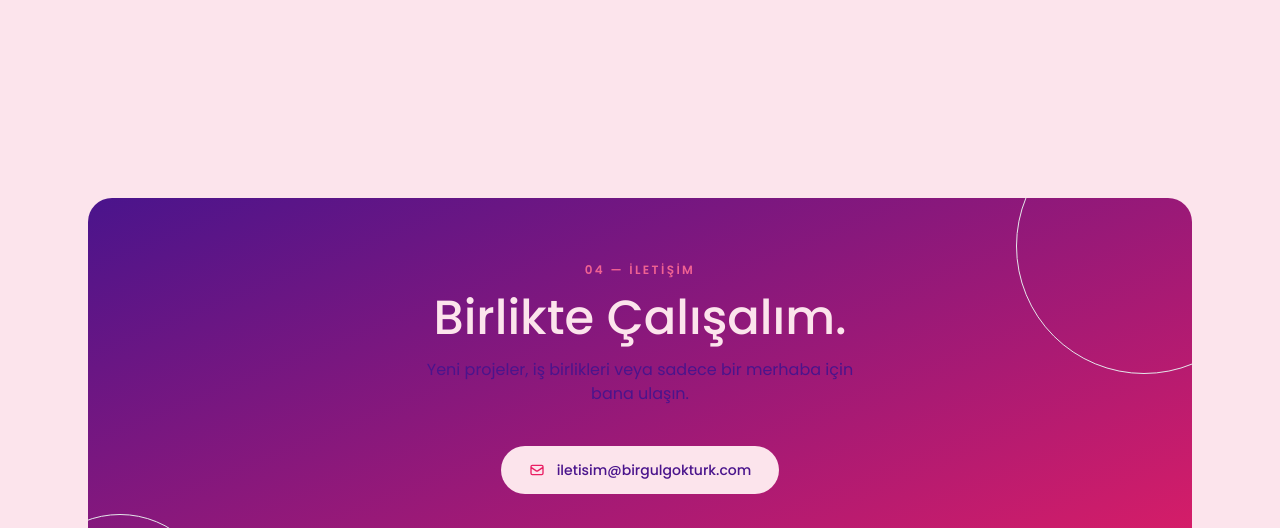
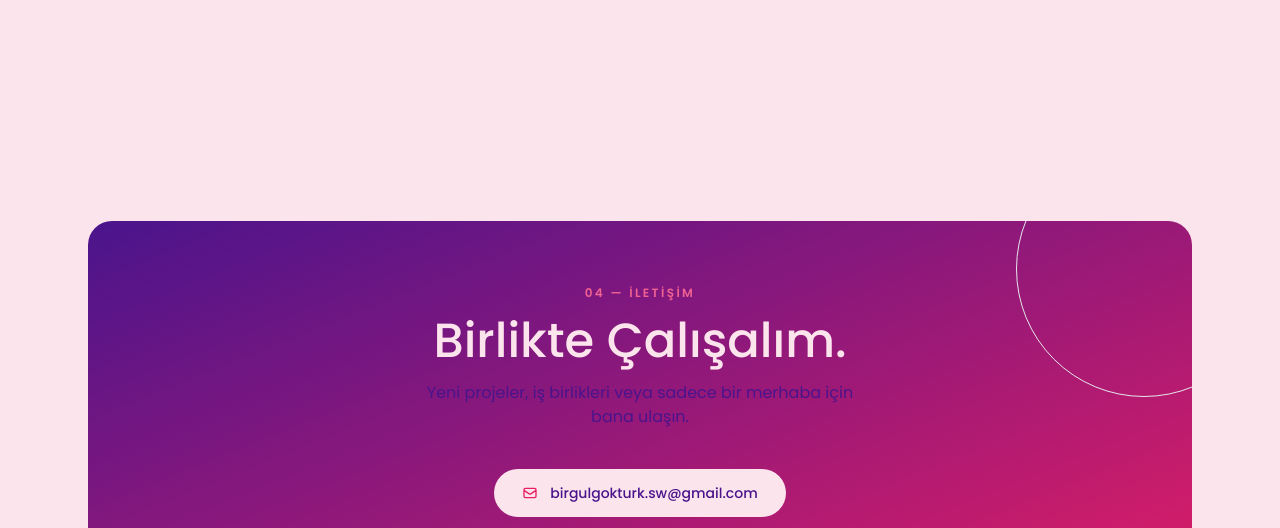
Before and after one commit to BirgulGokturk/portfolio, a plain HTML site: page index.html in a window 1280 px wide. Shown: the part 2898-3426 px from the top of the page. Drawn offline with nearby package versions, Linux system fonts and the light colour scheme; no server answers.

Commit message:
Update projects safely without breaking syntax

```diff
--- a/index.html
+++ b/index.html
@@ -279,7 +279,7 @@
                                 d="M20.447 20.452h-3.554v-5.569c0-1.328-.027-3.037-1.852-3.037-1.853 0-2.136 1.445-2.136 2.939v5.667H9.351V9h3.414v1.561h.046c.477-.9 1.637-1.85 3.37-1.85 3.601 0 4.267 2.37 4.267 5.455v6.286zM5.337 7.433a2.062 2.062 0 01-2.063-2.065 2.064 2.064 0 112.063 2.065zm1.782 13.019H3.555V9h3.564v11.452zM22.225 0H1.771C.792 0 0 .774 0 1.729v20.542C0 23.227.792 24 1.771 24h20.451C23.2 24 24 23.227 24 22.271V1.729C24 .774 23.2 0 22.222 0h.003z" />
                         </svg>
                     </a>
-                    <a href="mailto:iletisim@birgulgokturk.com"
+                    <a href="mailto:birgulgokturk.sw@gmail.com"
                         class="w-12 h-12 rounded-full bg-sand flex items-center justify-center text-accent hover:bg-accent hover:text-cream transition-all duration-300 shadow-sm">
                         <svg class="w-5 h-5" fill="none" viewBox="0 0 24 24" stroke="currentColor" stroke-width="2">
                             <path
@@ -516,14 +516,14 @@
 
                 <div class="flex flex-col sm:flex-row items-center justify-center gap-4 mb-10 relative z-10">
                     <!-- Email -->
-                    <a href="mailto:iletisim@birgulgokturk.com"
+                    <a href="mailto:birgulgokturk.sw@gmail.com"
                         class="inline-flex items-center gap-3 bg-cream text-ink font-medium text-sm rounded-full px-7 py-3.5 hover:bg-sand transition-colors duration-300 group">
                         <svg class="w-4 h-4 text-accent" fill="none" viewBox="0 0 24 24" stroke="currentColor"
                             stroke-width="2">
                             <path
                                 d="M3 8l7.89 5.26a2 2 0 002.22 0L21 8M5 19h14a2 2 0 002-2V7a2 2 0 00-2-2H5a2 2 0 00-2 2v10a2 2 0 002 2z" />
                         </svg>
-                        iletisim@birgulgokturk.com
+                        birgulgokturk.sw@gmail.com
                     </a>
                 </div>
 
@@ -625,10 +625,10 @@
 
         // ─── GitHub Projects ───
         const repos = [
-            { owner: 'BirgulGokturk', repo: 'Automated-File-Organizer', icon: 'M3 7v10a2 2 0 002 2h14a2 2 0 002-2V9a2 2 0 00-2-2h-6l-2-2H5a2 2 0 00-2 2z', desc: 'Dosyaları türlerine göre otomatik sınıflandıran ve düzenleyen akıllı bir otomasyon aracı.' },
-            { owner: 'nazlikaraagac', repo: 'akilli-tarim-yonetim-sistemi', icon: 'M3.055 11H5a2 2 0 012 2v1a2 2 0 002 2 2 2 0 012 2v2.945M8 3.935V5.5A2.5 2.5 0 0010.5 8h.5a2 2 0 012 2 2 2 0 104 0 2 2 0 012-2h1.064M15 20.488V18a2 2 0 012-2h3.064M21 12a9 9 0 11-18 0 9 9 0 0118 0z', desc: 'Tarımsal süreçlerin dijital takibi ve verimliliğinin artırılması amacıyla geliştirilen IoT destekli akıllı tarım yönetim sistemi.' },
-            { owner: 'BirgulGokturk', repo: 'Amazon-Intelligence-Pro', icon: 'M13 7h8m0 0v8m0-8l-8 8-4-4-6 6', desc: 'Ürünlerin fiyat geçmişini analiz eden ve gerçek zamanlı veri çeken profesyonel bir e-ticaret uygulaması.' },
-            { owner: 'BirgulGokturk', repo: '-Sentinal-AI-Pro', icon: 'M9 12l2 2 4-4m5.618-4.016A11.955 11.955 0 0112 2.944a11.955 11.955 0 01-8.618 3.04A12.02 12.02 0 003 9c0 5.591 3.824 10.29 9 11.622 5.176-1.332 9-6.03 9-11.622 0-1.042-.133-2.052-.382-3.016z', desc: 'Finansal piyasaları analiz eden, görüntü ve doğal dil işleme destekli, yapay zeka ile güçlendirilmiş yatırım platformu.' },
+            { owner: 'BirgulGokturk', repo: '-lingodaily', icon: 'M12 6.253v13m0-13C10.832 5.477 9.246 5 7.5 5S4.168 5.477 3 6.253v13C4.168 18.477 5.754 18 7.5 18s3.332.477 4.5 1.253m0-13C13.168 5.477 14.754 5 16.5 5c1.747 0 3.332.477 4.5 1.253v13C19.832 18.477 18.247 18 16.5 18c-1.746 0-3.332.477-4.5 1.253', desc: "B1'den B2'ye geçişi destekleyen, günlük kelime, kalıp ve AI destekli konuşma pratiği sunan kişisel İngilizce öğrenme platformu." },
+            { owner: 'BirgulGokturk', repo: 'local-rag-assistant', icon: 'M9.75 17L9 20l-1 1h8l-1-1-.75-3M3 13h18M5 17h14a2 2 0 002-2V5a2 2 0 00-2-2H5a2 2 0 00-2 2v10a2 2 0 002 2z', desc: "Lokal makinede çalışan, belgeleriniz üzerinden RAG (Retrieval-Augmented Generation) yetenekleriyle soruları cevaplayan akıllı asistan." },
+            { owner: 'BirgulGokturk', repo: 'veri-dedektifi', icon: 'M21 21l-6-6m2-5a7 7 0 11-14 0 7 7 0 0114 0z', desc: "Veri setlerindeki anormallikleri ve gizli örüntüleri makine öğrenimi ile tespit eden interaktif veri analiz aracı." },
+            { owner: 'BirgulGokturk', repo: 'Automated-File-Organizer', icon: 'M3 7v10a2 2 0 002 2h14a2 2 0 002-2V9a2 2 0 00-2-2h-6l-2-2H5a2 2 0 00-2 2z', desc: "Dosyaları türlerine göre otomatik sınıflandıran ve düzenleyen akıllı bir otomasyon aracı." },
         ];
 
         const langColors = {
```
